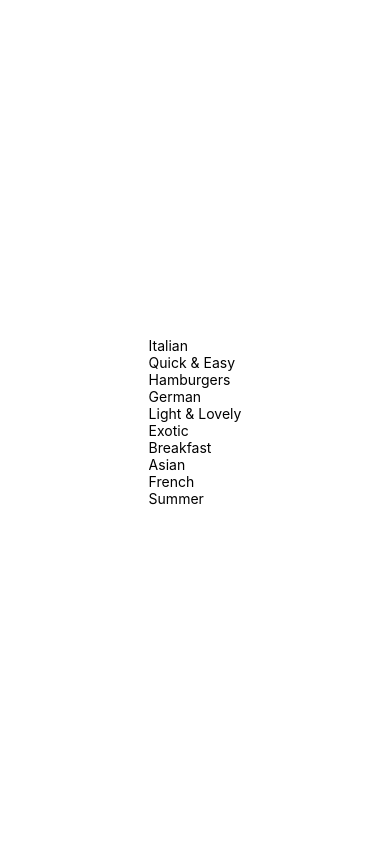
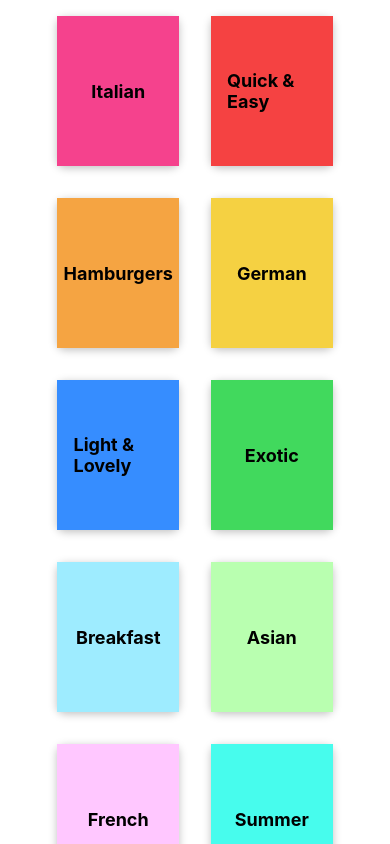
Before and after one commit to elkelvin/ReactNativeCourse, a React Native app in the folder AppMeal/: screen / in a window 390 px wide. Built offline with nearby package versions, Linux system fonts and the light colour scheme.

Commit message:
Fix: The category card component is implemented within FlatList.

```diff
--- a/AppMeal/screens/CategoriesScreen.js
+++ b/AppMeal/screens/CategoriesScreen.js
@@ -1,15 +1,18 @@
 import { View, FlatList, Text } from "react-native";
 import { CATEGORIES } from '../data/data'
+import CategoryGridTitle from "../components/CategoryGridTitle";
+
+const renderItem = (itemData) => {
+    return <CategoryGridTitle title={itemData.item.title} color={itemData.item.color} />
+}
 const CategoriesScreen = () => {
     return (
-        <View>
-            {/* {CATEGORIES.map(c => <Text key={c.id}>{c.title}</Text>)} */}
-            <FlatList
-                keyExtractor={(item, index) => item.id}
-                data={CATEGORIES}
-                renderItem={({ item }) => (<Text>{item.title}</Text>)
-                }
-            />
-        </View>);
+        < FlatList
+            keyExtractor={(item, index) => item.id}
+            data={CATEGORIES}
+            renderItem={renderItem}
+            numColumns={2}
+        />
+    );
 }
 export default CategoriesScreen;
```
